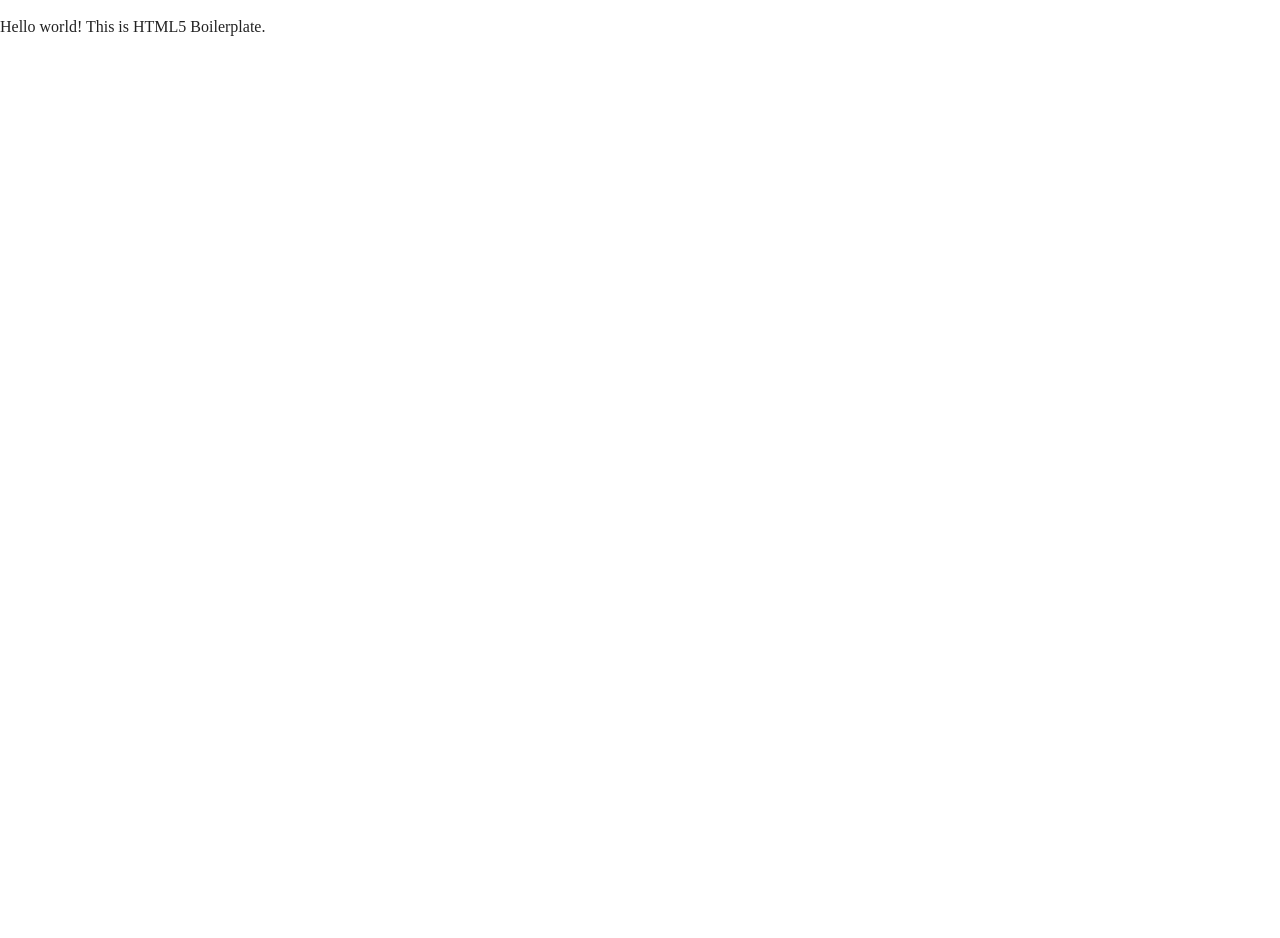
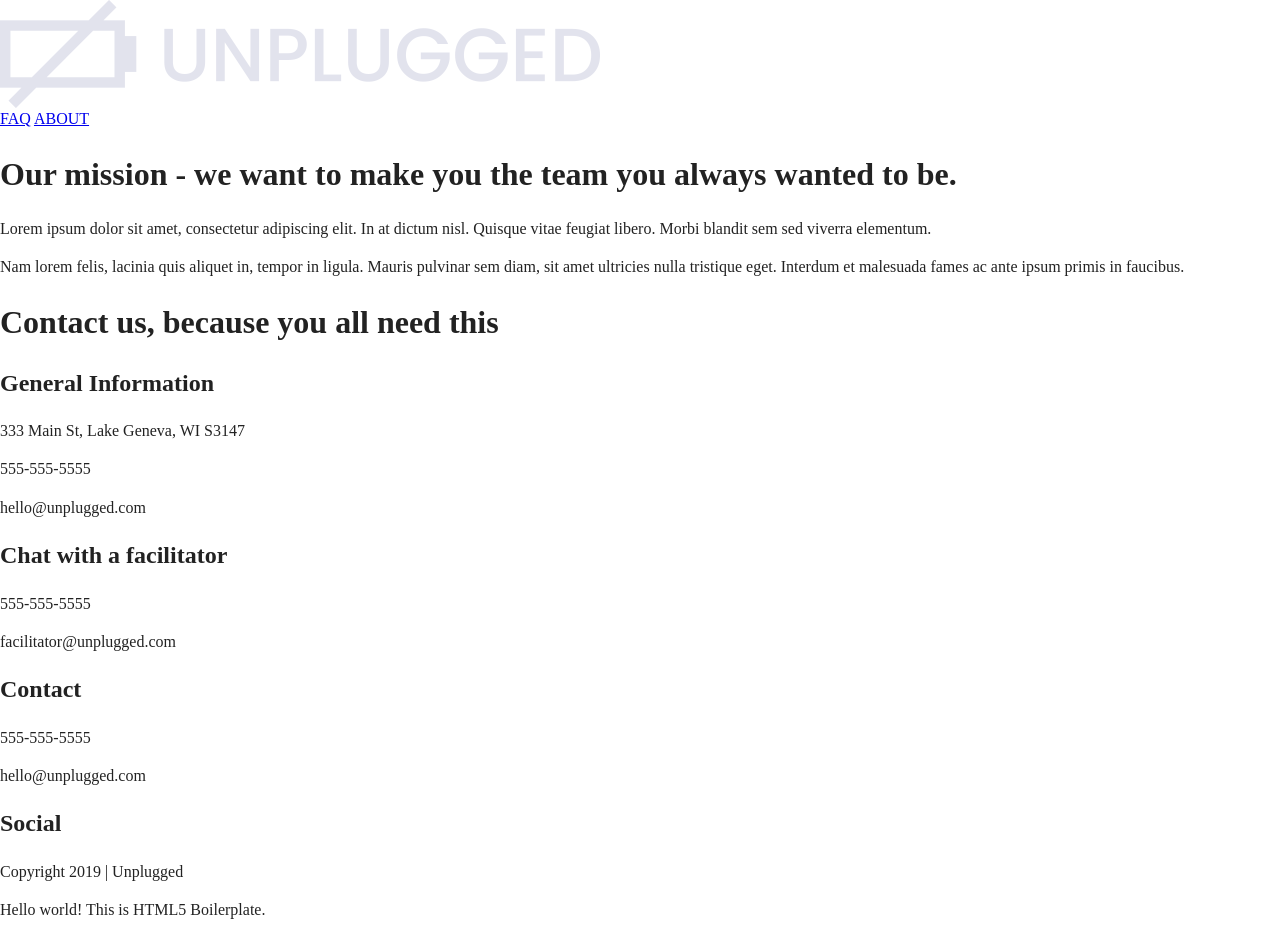
Before and after one commit to yrpcfcp/unplugged-retreat2, a website: page about/index.html in a window 1280 px wide. Before the commit the page ends 800 px from the top, so only its background shows below. Drawn offline with Linux system fonts and the light colour scheme.

Commit message:
modified homepage and about page html

```diff
--- a/about/index.html
+++ b/about/index.html
@@ -23,7 +23,41 @@
 </head>
 
 <body>
+  <header>
+    <div class="content-wrapper">
+       <img src="..\Assets\unpluggedlogo.png" alt="Unplugged-Logo"/><br>
+       <a href="faq\index.html" target="_blank">FAQ</a>
+       <a href="about\index.html"target="_blank">ABOUT</a>
+      <div class="header-divider"></div>
+    </div>
+  </header>
 
+  <section class="unplugged_mission">
+      <h1>Our mission - we want to make you the team you always wanted to be.</h1>
+      <p>Lorem ipsum dolor sit amet, consectetur adipiscing elit. In at dictum nisl. Quisque vitae feugiat libero. Morbi blandit sem sed viverra elementum. </p>
+      <p>Nam lorem felis, lacinia quis aliquet in, tempor in ligula. Mauris pulvinar sem diam, sit amet ultricies nulla tristique eget. Interdum et malesuada fames ac ante ipsum primis in faucibus.</p>
+  </section>
+  <figure>
+
+  </figure>
+  <section class="unplugged_contact-us">
+      <h1>Contact us, because you all need this</h1>
+      <h2>General Information</h2>
+      <p>333 Main St, Lake Geneva, WI S3147</p>
+      <p>555-555-5555</p>
+      <p>hello@unplugged.com</p>
+      <h2>Chat with a facilitator</h2>
+      <p>555-555-5555</p>
+      <p>facilitator@unplugged.com</p>
+  </section>
+
+  <footer>
+    <h2>Contact</h2>
+    <p>555-555-5555</p>
+    <p>hello@unplugged.com</p>
+    <h2>Social</h2>
+    <p>Copyright 2019 | Unplugged</p>
+  </footer>
 
   <!-- Add your site or application content here -->
   <p>Hello world! This is HTML5 Boilerplate.</p>
```
Also changed, not shown: index.html (+18 -5 lines).
